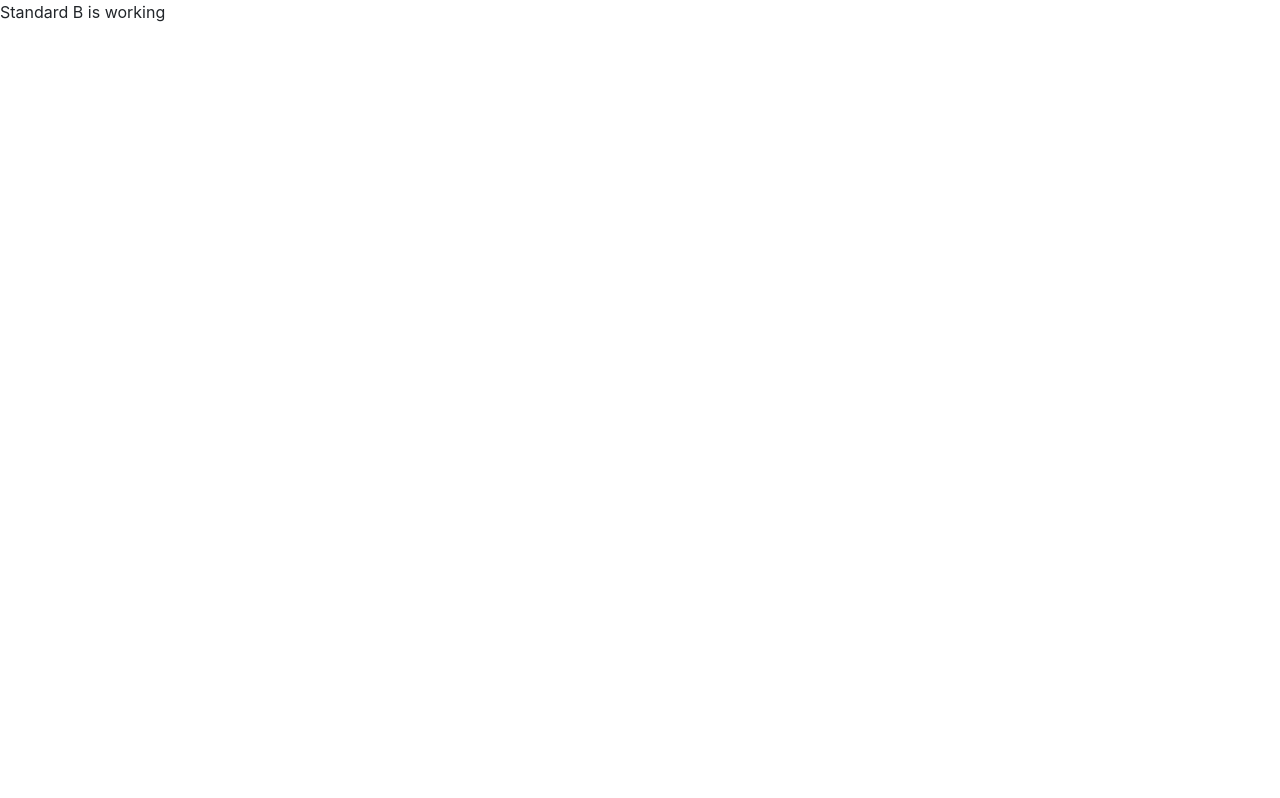
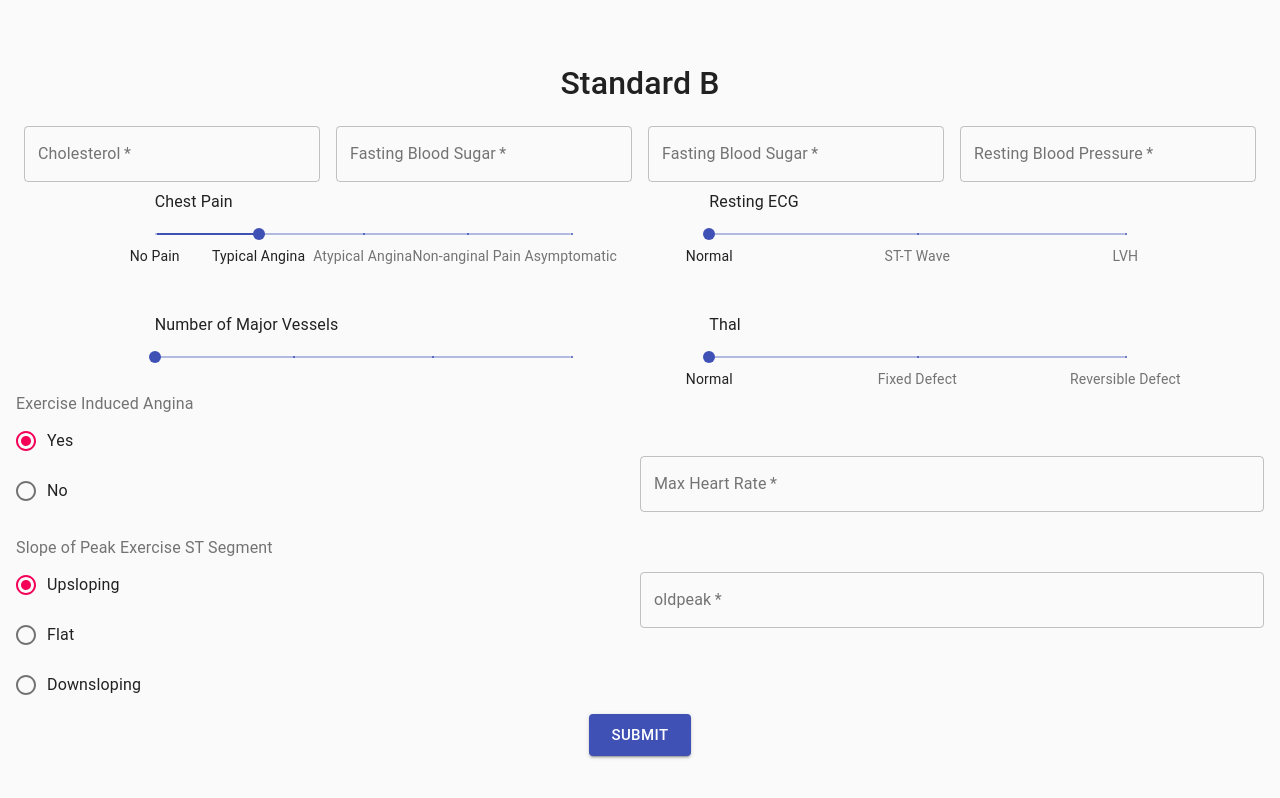
Before and after one commit to BhavYea/gehealthcare, a React (Create React App) app: page /standardb in a window 1280 px wide. Built offline with nearby package versions, Linux system fonts and the light colour scheme.

Commit message:
Standard B complete (almost)

```diff
--- a/src/Components/Form.js
+++ b/src/Components/Form.js
@@ -65,13 +65,8 @@ export default function SignUp() {
   const handleSubmit = event => {
     event.preventDefault();
     console.log("====================================");
+    console.log("Form Data to dump in your stupid stupid pickle file which will be done by Abhisht (hopefully)");
     console.log(JSON.stringify(state));
-    console.log("====================================");
-  };
-
-  const print = () => {
-    console.log("====================================");
-    console.log(state);
     console.log("====================================");
   };
 
@@ -84,9 +79,6 @@ export default function SignUp() {
           Heading idhar likhni hai
         </Typography>
         <form className={classes.form} noValidate onSubmit={handleSubmit}>
-          <Button type="submit" label="Submit">
-            Submit
-          </Button>
           <Grid container spacing={2} justify="space-around">
             <Grid item xs={12} sm={6}>
               <TextField
@@ -136,7 +128,7 @@ export default function SignUp() {
               <FormControl component="fieldset">
                 <FormLabel component="legend">Sex</FormLabel>
                 <RadioGroup
-                  defaultValue="female"
+                  // defaultValue="female"
                   aria-label="gender"
                   name="radios"
                   // value={sex}
@@ -163,11 +155,12 @@ export default function SignUp() {
               <FormControl component="fieldset">
                 <FormLabel component="legend">Smoking Habits</FormLabel>
                 <RadioGroup
-                  defaultValue="current_smoker"
+                  // defaultValue="current_smoker"
                   aria-label="smoker"
                   name="radios"
-                onChange={e => {state.smoking_habits = e.target.value}}
-
+                  onChange={e => {
+                    state.smoking_habits = e.target.value;
+                  }}
                 >
                   <FormControlLabel
                     value="current_smoker"
@@ -193,11 +186,12 @@ export default function SignUp() {
               <FormControl component="fieldset">
                 <FormLabel component="legend">Obesity</FormLabel>
                 <RadioGroup
-                  defaultValue="Yes"
+                  // defaultValue="Yes"
                   aria-label="obesity"
                   name="radios"
-                onChange={e => {state.obesity = e.target.value}}
-
+                  onChange={e => {
+                    state.obesity = e.target.value;
+                  }}
                 >
                   <FormControlLabel value="Y" control={<Radio />} label="Yes" />
                   <FormControlLabel value="N" control={<Radio />} label="No" />
@@ -215,8 +209,9 @@ export default function SignUp() {
                 id="weight"
                 label="Weight"
                 autoFocus
-                onChange={e => {state.weight = e.target.value}}
-
+                onChange={e => {
+                  state.weight = e.target.value;
+                }}
               />
             </Grid>
             <Grid item xs={12} sm={6}>
@@ -229,8 +224,9 @@ export default function SignUp() {
                 id="height"
                 label="Height"
                 autoFocus
-                onChange={e => {state.height = e.target.value}}
-
+                onChange={e => {
+                  state.height = e.target.value;
+                }}
               />
             </Grid>
             {/* <Grid item xs={12}>
@@ -275,7 +271,11 @@ export default function SignUp() {
           >
             Sign Up
           </Button> */}
-          <Grid container justify="flex-end"></Grid>
+          <Grid container justify="flex-end">
+            <Button variant="contained" color="secondary" type="submit" label="Submit" size="small">
+              Dummy Submit button
+            </Button>
+          </Grid>
         </form>
       </div>
     </Container>
--- a/src/Components/StandardA.js
+++ b/src/Components/StandardA.js
@@ -57,9 +57,9 @@ export default function SignUp() {
         {/* <Typography component="h1" variant="h5">
           Standard A
         </Typography> */}
-        <Button variant="outlined" size="large" color="primary">
+        <Typography variant="h2" class="mb-3">
           Standard A
-        </Button>
+        </Typography>
         <form className={classes.form} noValidate>
           <Grid container spacing={2} justify="space-around">
             {/* // ! Blood Form */}
@@ -318,14 +318,28 @@ export default function SignUp() {
                   aria-label="Chest Pain"
                   name="radios"
                 >
-                  <FormControlLabel value="Severe" control={<Radio />} label="Severe" />
-                  <FormControlLabel value="Moderate" control={<Radio />} label="Moderate" />
-                  <FormControlLabel value="Mild" control={<Radio />} label="Mild" />
+                  <FormControlLabel
+                    value="Severe"
+                    control={<Radio />}
+                    label="Severe"
+                  />
+                  <FormControlLabel
+                    value="Moderate"
+                    control={<Radio />}
+                    label="Moderate"
+                  />
+                  <FormControlLabel
+                    value="Mild"
+                    control={<Radio />}
+                    label="Mild"
+                  />
                   <FormControlLabel value="No" control={<Radio />} label="No" />
                 </RadioGroup>
               </FormControl>
             </Grid>
-            <Button variant="contained" color="primary" size="large">Submit</Button>
+            <Button variant="contained" color="primary" size="large">
+              Submit
+            </Button>
 
             {/* <Grid item xs={12}>
               <TextField
--- a/src/Components/StandardB.js
+++ b/src/Components/StandardB.js
@@ -1,11 +1,308 @@
-import React from 'react';
+import React from "react";
+import Avatar from "@material-ui/core/Avatar";
+import Button from "@material-ui/core/Button";
+import CssBaseline from "@material-ui/core/CssBaseline";
+import TextField from "@material-ui/core/TextField";
+import FormControlLabel from "@material-ui/core/FormControlLabel";
+import Checkbox from "@material-ui/core/Checkbox";
+import Link from "@material-ui/core/Link";
+import Grid from "@material-ui/core/Grid";
+import Box from "@material-ui/core/Box";
+import Typography from "@material-ui/core/Typography";
+import { makeStyles } from "@material-ui/core/styles";
+import Container from "@material-ui/core/Container";
+import Slider from "@material-ui/core/Slider";
+import { FormControl, FormLabel, RadioGroup, Radio } from "@material-ui/core";
 
-const StandardA = () => {
-    return (
-        <div>
-            Standard B is working
-        </div>
-    );
+const useStyles = makeStyles(theme => ({
+  paper: {
+    marginTop: theme.spacing(8),
+    display: "flex",
+    flexDirection: "column",
+    alignItems: "center"
+  },
+  avatar: {
+    margin: theme.spacing(1),
+    backgroundColor: theme.palette.secondary.main
+  },
+  form: {
+    width: "100%", // Fix IE 11 issue.
+    marginTop: theme.spacing(1)
+  },
+  submit: {
+    margin: theme.spacing(3, 0, 2)
+  }
+}));
+
+const cp = [
+  {
+    value: 0,
+    label: "  No Pain"
+  },
+  {
+    value: 1,
+    label: "Typical Angina"
+  },
+  {
+    value: 2,
+    label: "Atypical Angina"
+  },
+  {
+    value: 3,
+    label: "Non-anginal Pain"
+  },
+  {
+    value: 4,
+    label: "Asymptomatic"
+  }
+];
+
+const restecg = [
+  {
+    value: 0,
+    label: "Normal"
+  },
+  {
+    value: 1,
+    label: "ST-T Wave"
+  },
+  {
+    value: 2,
+    label: "LVH"
+  }
+];
+
+const thal = [
+  {
+    value: 0,
+    label: "Normal"
+  },
+  {
+    value: 1,
+    label: "Fixed Defect"
+  },
+  {
+    value: 2,
+    label: "Reversible Defect"
+  }
+];
+
+export default function StandardB() {
+  const classes = useStyles();
+
+  return (
+    <Container component="main" maxWidth="xl">
+      <CssBaseline />
+      <div className={classes.paper}>
+        <Typography variant="h2" class="mb-3">
+          Standard B
+        </Typography>
+        <form className={classes.form} noValidate>
+          <Grid container spacing={2} justify="space-around">
+            <Grid item xs={3}>
+              <TextField
+                variant="outlined"
+                required
+                fullWidth
+                id="chol"
+                label="Cholesterol"
+                name="chol"
+                autoComplete="chol"
+              />
+            </Grid>
+            <Grid item xs={3}>
+              <TextField
+                variant="outlined"
+                required
+                fullWidth
+                id="fbs"
+                label="Fasting Blood Sugar"
+                name="fbs"
+                autoComplete="fbs"
+              />
+            </Grid>
+            <Grid item xs={3}>
+              <TextField
+                variant="outlined"
+                required
+                fullWidth
+                id="fbs"
+                label="Fasting Blood Sugar"
+                name="fbs"
+                autoComplete="fbs"
+              />
+            </Grid>
+            <Grid item xs={3}>
+              <TextField
+                variant="outlined"
+                required
+                fullWidth
+                id="bp"
+                label="Resting Blood Pressure"
+                name="bp"
+                autoComplete="bp"
+              />
+            </Grid>
+
+            <Grid container justify="space-evenly">
+              <Grid item xs={4}>
+                <Typography id="discrete-slider-restrict" gutterBottom>
+                  Chest Pain
+                </Typography>
+                <Slider
+                  defaultValue={1}
+                  //   valueLabelFormat={valueLabelFormat}
+                  //   getAriaValueText={valuetext}
+                  aria-labelledby="discrete-slider-restrict"
+                  max={4}
+                  step={null}
+                  valueLabelDisplay="auto"
+                  marks={cp}
+                />
+              </Grid>
+              <Grid item xs={4}>
+                <Typography id="discrete-slider-restrict" gutterBottom>
+                  Resting ECG
+                </Typography>
+                <Slider
+                  defaultValue={0}
+                  //   valueLabelFormat={valueLabelFormat}
+                  //   getAriaValueText={valuetext}
+                  aria-labelledby="discrete-slider-restrict"
+                  max={2}
+                  step={null}
+                  valueLabelDisplay="auto"
+                  marks={restecg}
+                />
+              </Grid>
+            </Grid>
+            <Grid container justify="space-evenly">
+              <Grid item xs={4}>
+                <br />
+                <br />
+                <Typography id="discrete-slider-restrict" gutterBottom>
+                  Number of Major Vessels
+                </Typography>
+                <Slider
+                  defaultValue={0}
+                  //   valueLabelFormat={valueLabelFormat}
+                  //   getAriaValueText={valuetext}
+                  aria-labelledby="discrete-slider-restrict"
+                  max={3}
+                  step={1}
+                  valueLabelDisplay="auto"
+                  marks={true}
+                />
+              </Grid>
+              <Grid item xs={4}>
+                <br />
+                <br />
+                <Typography id="discrete-slider-restrict" gutterBottom>
+                  Thal
+                </Typography>
+                <Slider
+                  defaultValue={0}
+                  //   valueLabelFormat={valueLabelFormat}
+                  //   getAriaValueText={valuetext}
+                  aria-labelledby="discrete-slider-restrict"
+                  max={2}
+                  step={1}
+                  valueLabelDisplay="auto"
+                  marks={thal}
+                />
+              </Grid>
+            </Grid>
+
+            <Grid container justify="space-evenly">
+              <Grid item xs={6}>
+                <Grid container direction="column">
+                  <FormControl component="fieldset">
+                    <FormLabel component="legend">
+                      Exercise Induced Angina
+                    </FormLabel>
+                    <RadioGroup
+                      defaultValue="Y"
+                      aria-label="exang"
+                      name="radios"
+                    >
+                      <FormControlLabel
+                        value="Y"
+                        control={<Radio />}
+                        label="Yes"
+                      />
+                      <FormControlLabel
+                        value="N"
+                        control={<Radio />}
+                        label="No"
+                      />
+                    </RadioGroup>
+                  </FormControl>
+                  <br />
+                  <FormControl component="fieldset">
+                    <FormLabel component="legend">
+                      Slope of Peak Exercise ST Segment
+                    </FormLabel>
+                    <RadioGroup
+                      defaultValue="1"
+                      aria-label="exang"
+                      name="radios"
+                    >
+                      <FormControlLabel
+                        value="1"
+                        control={<Radio />}
+                        label="Upsloping"
+                      />
+                      <FormControlLabel
+                        value="2"
+                        control={<Radio />}
+                        label="Flat"
+                      />
+                      <FormControlLabel
+                        value="3"
+                        control={<Radio />}
+                        label="Downsloping"
+                      />
+                    </RadioGroup>
+                  </FormControl>
+                </Grid>
+              </Grid>
+              <Grid item xs={6}>
+                <Grid container direction="column">
+                  <br />
+                  <br />
+                  <br />
+                  <TextField
+                    variant="outlined"
+                    required
+                    fullWidth
+                    id="thalach"
+                    label="Max Heart Rate"
+                    name="thalach"
+                    autoComplete="thalach"
+                  />
+                  <br />
+                  <br />
+                  <br />
+                  <TextField
+                    variant="outlined"
+                    required
+                    fullWidth
+                    id="oldpeak"
+                    label="oldpeak"
+                    name="oldpeak"
+                    autoComplete="oldpeak"
+                  />
+                </Grid>
+              </Grid>
+            </Grid>
+            <Button variant="contained" color="primary" size="large">
+              Submit
+            </Button>
+          </Grid>
+        </form>
+        <br />
+        <br />
+      </div>
+    </Container>
+  );
 }
-
-export default StandardA;
```
